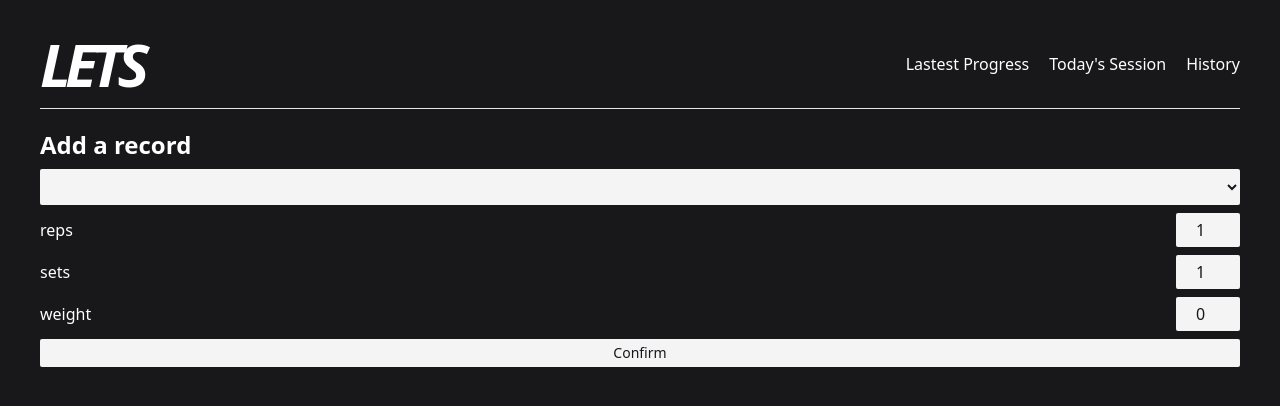
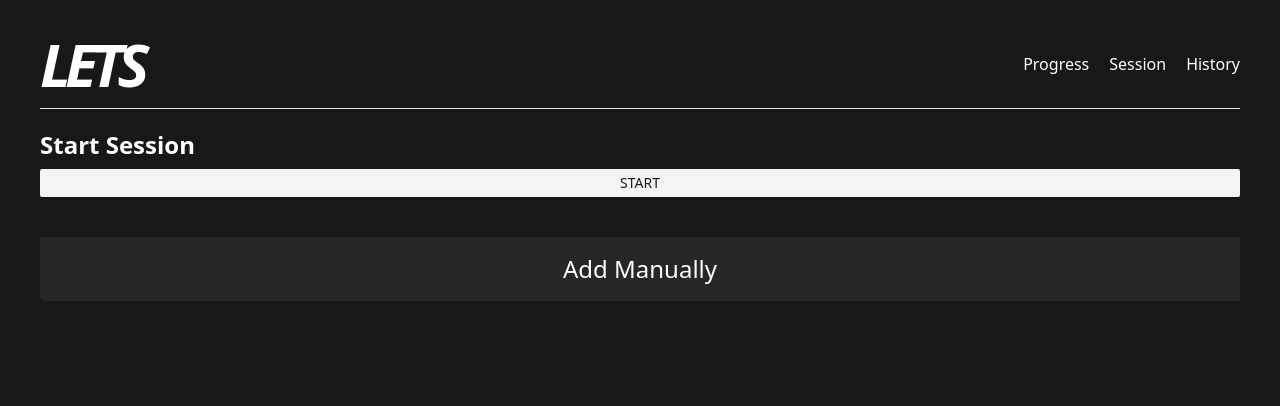
Before and after one commit to ktkennychow/lets, a React (Vite) app: page /session in a window 1280 px wide. Shown: the top 406 px of the page. Built offline with nearby package versions, Linux system fonts and the light colour scheme.

Commit message:
feat: implement pop up modal for adding a record manually

```diff
--- a/src/routes/root.tsx
+++ b/src/App.tsx
@@ -8,10 +8,10 @@ export default function Root() {
         <nav>
           <ul className='flex flex-1 items-center space-x-5'>
             <li>
-              <Link to={'progress'}>Lastest Progress</Link>
+              <Link to={'/progress'}>Progress</Link>
             </li>
             <li>
-              <Link to={'session'}>Today's Session</Link>
+              <Link to={'session'}>Session</Link>
             </li>
             <li>
               <Link to={'history'}>History</Link>
--- a/src/components/DisplayRecords.tsx
+++ b/src/components/DisplayRecords.tsx
@@ -5,7 +5,7 @@ type DisplayRecordsProp = {
   handleDeleteExercise: ({ currentTarget }: React.MouseEvent<HTMLButtonElement>) => void;
   handleEditRecord: ({ currentTarget }: React.MouseEvent<HTMLButtonElement>) => void;
   handleDeleteRecord: ({ currentTarget }: React.MouseEvent<HTMLButtonElement>) => void;
-  setShowAddExerciseModal: React.Dispatch<React.SetStateAction<boolean>>;
+  setShowModal: React.Dispatch<React.SetStateAction<boolean>>;
 };
 
 export default function DisplayRecords({
@@ -13,7 +13,7 @@ export default function DisplayRecords({
   handleDeleteExercise,
   handleEditRecord,
   handleDeleteRecord,
-  setShowAddExerciseModal,
+  setShowModal,
 }: DisplayRecordsProp) {
   const exercises = useStore((state) => state.exercises);
 
@@ -23,7 +23,7 @@ export default function DisplayRecords({
   }
 
   function handleOpenModal() {
-    setShowAddExerciseModal(true);
+    setShowModal(true);
   }
 
   return (
--- a/src/components/Modal.tsx
+++ b/src/components/Modal.tsx
@@ -2,12 +2,12 @@ import { ReactNode } from 'react';
 
 type ModalProps = {
   children: ReactNode;
-  setShowAddExerciseModal: React.Dispatch<React.SetStateAction<boolean>>;
+  setShowModal: React.Dispatch<React.SetStateAction<boolean>>;
 };
 
-export default function Modal({ children, setShowAddExerciseModal }: ModalProps) {
+export default function Modal({ children, setShowModal }: ModalProps) {
   function handleCloseModal() {
-    setShowAddExerciseModal(false);
+    setShowModal(false);
   }
   return (
     <div className='absolute right-0 top-0 z-10 flex h-full w-full bg-zinc-900/[0.9] text-white'>
--- /dev/null
+++ b/src/components/StartSession.tsx
@@ -0,0 +1,97 @@
+import { useEffect, useState } from 'react';
+import { useStore } from '../store';
+
+export default function StartSession() {
+  const exercises = useStore((state) => state.exercises);
+  const updateExercises = useStore((state) => state.updateExercises);
+
+  // new record
+  const [selectedExerciseId, setSelectedExerciseId] = useState(exercises[0]?.id || '');
+  const [weight, setWeight] = useState('0');
+  const [reps, setReps] = useState('1');
+  const [sets, setSets] = useState('1');
+
+  useEffect(() => {
+    if (exercises.length === 1) {
+      setSelectedExerciseId(exercises[0].id);
+    }
+  }, [exercises]);
+
+  useEffect(() => {
+    const selectedExercise = exercises.find((exercise) => exercise.id === selectedExerciseId);
+    const latestRecord = selectedExercise?.records.slice(-1)[0];
+    // When an exercise is selected, the set up from latest record is entered
+    if (latestRecord) {
+      setWeight(String(latestRecord?.weight));
+      setReps(String(latestRecord?.reps));
+      setSets(String(latestRecord?.sets));
+    } else {
+      setWeight('0');
+      setReps('1');
+      setSets('1');
+    }
+  }, [exercises, selectedExerciseId, setWeight, setReps, setSets]);
+
+  function handleAddRecord({ currentTarget }: React.MouseEvent<HTMLButtonElement>) {
+    const newRecord = {
+      date: Date.now(),
+      weight: Number(weight),
+      reps: Number(reps),
+      sets: Number(sets),
+    };
+
+    // deepcopying records
+    const id = currentTarget.id;
+    const index = exercises.findIndex((exercise) => exercise.id === id);
+    const targetExercise = { ...exercises[index] };
+    const targetRecords = [...targetExercise.records];
+    targetRecords.push(newRecord);
+    const newTargetExercise = {
+      ...targetExercise,
+      records: targetRecords,
+    };
+
+    const newExercises = exercises.map((exercise) =>
+      exercise.id === newTargetExercise.id ? newTargetExercise : exercise
+    );
+
+    updateExercises(newExercises);
+    setWeight('0');
+    setReps('1');
+    setSets('1');
+  }
+
+  return (
+    <div className='flex-col'>
+      <h2 className='text-2xl font-bold'>Start Session</h2>
+      <div className='my-2 flex-col items-center space-y-2'>
+        {exercises.map((exercise) => (
+          <div key={exercise.id} className='flex flex-1 items-center space-x-2'>
+            <input
+              type='checkbox'
+              value={exercise.name}
+              id={exercise.id}
+              checked
+              className='h-5 w-5 appearance-none rounded-full bg-white'
+            />
+            <label htmlFor={exercise.id}>{exercise.name}</label>
+            {exercise.records.slice(-1)?.map((record) => (
+              <div className='flex flex-1 items-center'>
+                <p className=''>at {record.sets} sets</p>
+                <p className=''>{record.reps}</p>
+                <p className=''>with {record.weight} weight</p>
+              </div>
+            ))}
+          </div>
+        ))}
+
+        <button
+          id={selectedExerciseId}
+          onClick={handleAddRecord}
+          className='w-full rounded-sm bg-zinc-100 px-2 py-1 text-sm text-zinc-900'>
+          START
+        </button>
+      </div>
+    </div>
+  );
+}
--- a/src/main.tsx
+++ b/src/main.tsx
@@ -1,24 +1,27 @@
 import React from 'react';
 import ReactDOM from 'react-dom/client';
-import { createBrowserRouter, RouterProvider } from 'react-router-dom';
+import {
+  createBrowserRouter,
+  createRoutesFromElements,
+  Route,
+  RouterProvider,
+} from 'react-router-dom';
 
 import './index.css';
-import Root from './routes/root';
+import App from './App';
 import ProgressPage from './routes/ProgressPage';
-import SessionPage from './routes/sessionPage';
-import HistoryPage from './routes/historyPage';
+import HistoryPage from './routes/HistoryPage';
+import SessionPage from './routes/SessionPage';
 
-const router = createBrowserRouter([
-  {
-    path: '/',
-    element: <Root />,
-    children: [
-      { path: '/progress', element: <ProgressPage /> },
-      { path: '/session', element: <SessionPage /> },
-      { path: '/history', element: <HistoryPage /> },
-    ],
-  },
-]);
+const router = createBrowserRouter(
+  createRoutesFromElements(
+    <Route path='/' element={<App />}>
+      <Route path='/progress' element={<ProgressPage />} />
+      <Route path='/session' element={<SessionPage />} />
+      <Route path='/history' element={<HistoryPage />} />
+    </Route>
+  )
+);
 
 ReactDOM.createRoot(document.getElementById('root')!).render(
   <React.StrictMode>
--- a/src/routes/progressPage.tsx
+++ b/src/routes/progressPage.tsx
@@ -9,7 +9,7 @@ export default function ProgressPage() {
   const exercises = useStore((state) => state.exercises);
   const updateExercises = useStore((state) => state.updateExercises);
   // for new exercise
-  const [showAddExerciseModal, setShowAddExerciseModal] = useState<boolean>(false);
+  const [showModal, setShowModal] = useState<boolean>(false);
   const [newExerciseName, setNewExerciseName] = useState<string>('');
   const [note, setNote] = useState<string>('');
   // for error message
@@ -38,7 +38,7 @@ export default function ProgressPage() {
     updateExercises([...exercises, newExercise]);
     setNewExerciseName('');
     setNote('');
-    setShowAddExerciseModal(false);
+    setShowModal(false);
   }
 
   function handleEditExercise({ currentTarget }: React.MouseEvent<HTMLButtonElement>) {
@@ -150,12 +150,12 @@ export default function ProgressPage() {
             handleDeleteExercise={handleDeleteExercise}
             handleEditRecord={handleEditRecord}
             handleDeleteRecord={handleDeleteRecord}
-            setShowAddExerciseModal={setShowAddExerciseModal}
+            setShowModal={setShowModal}
           />
         </div>
       </div>
-      {showAddExerciseModal ? (
-        <Modal setShowAddExerciseModal={setShowAddExerciseModal}>
+      {showModal ? (
+        <Modal setShowModal={setShowModal}>
           <AddExercise
             handleAddExercise={handleAddExercise}
             newExerciseName={newExerciseName}
--- a/src/routes/sessionPage.tsx
+++ b/src/routes/sessionPage.tsx
@@ -1,9 +1,28 @@
+import { useState } from 'react';
 import AddRecord from '../components/AddRecord';
+import Modal from '../components/Modal';
+import StartSession from '../components/StartSession';
 
 export default function SessionPage() {
+  const [showModal, setShowModal] = useState<boolean>(false);
+
+  function handleOpenModal() {
+    setShowModal(true);
+  }
+
   return (
     <div className='w-full min-w-[240p] flex-col space-y-10'>
-      <AddRecord />
+      <StartSession />
+      {showModal ? (
+        <Modal setShowModal={setShowModal}>
+          <AddRecord />
+        </Modal>
+      ) : null}
+      <div className='w-fullitems-center flex h-16 justify-center rounded-bl-md bg-zinc-800'>
+        <button className='flex items-center justify-center' onClick={handleOpenModal}>
+          <div className='text-2xl'>Add Manually</div>
+        </button>
+      </div>
     </div>
   );
 }
```
